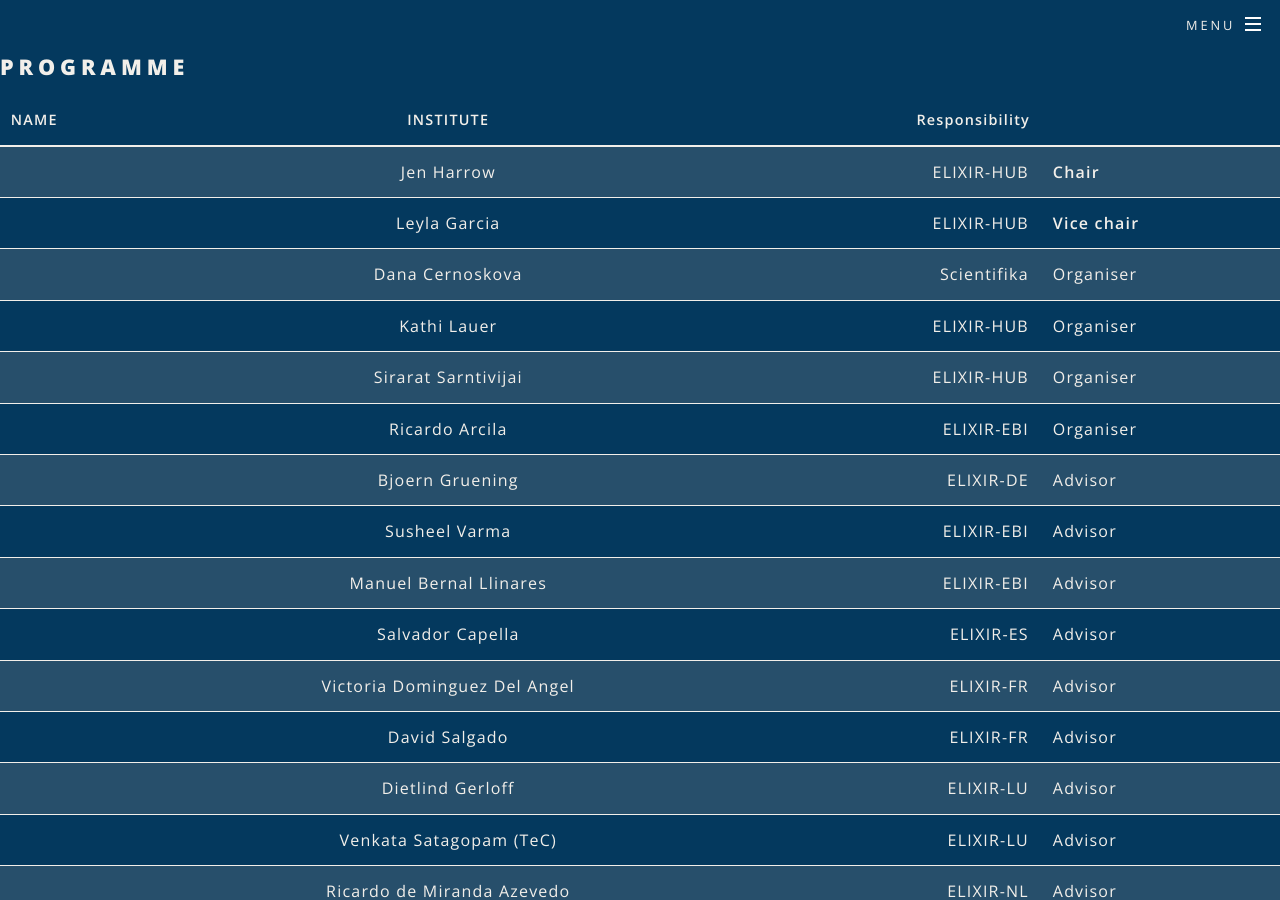
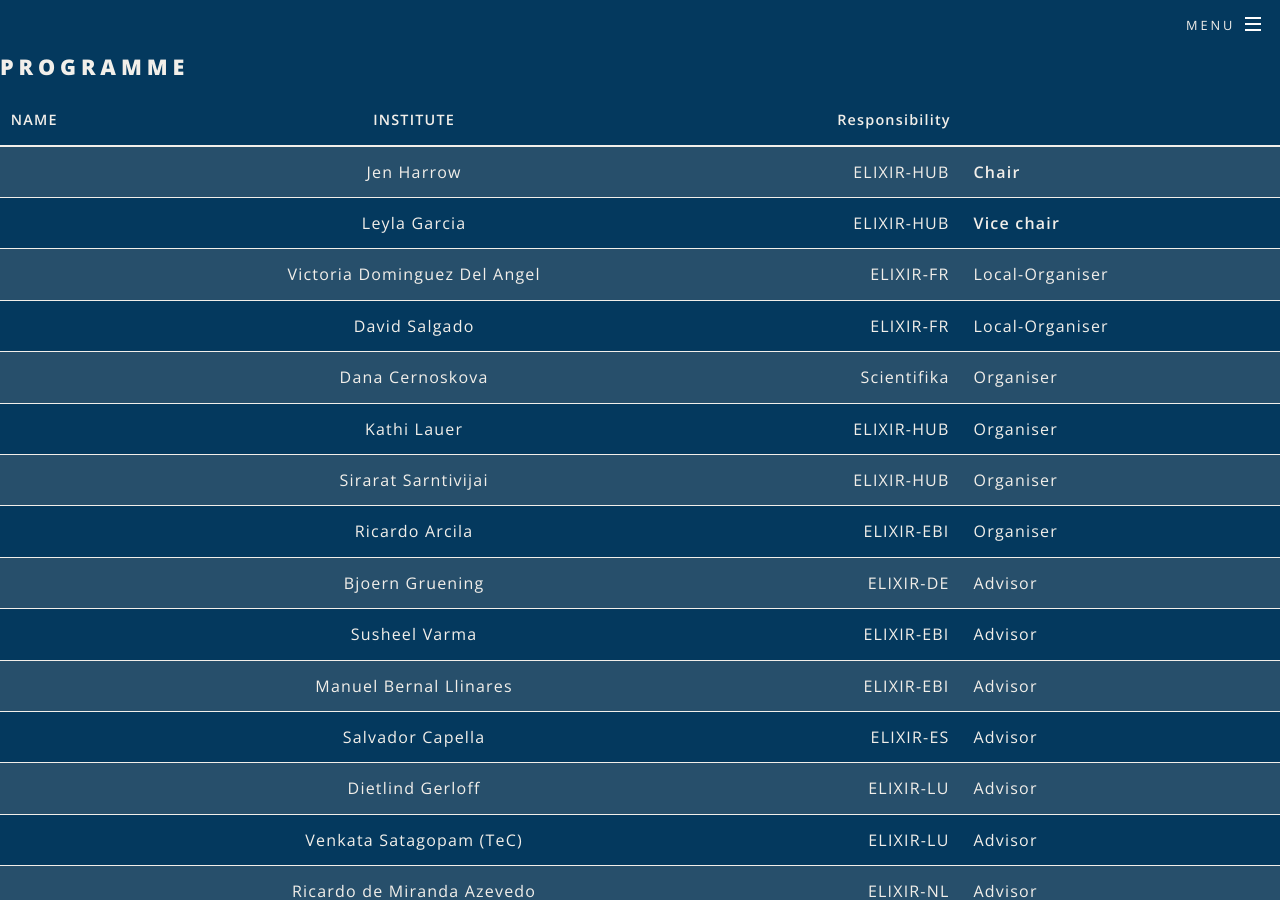
Before and after one commit to elixir-europe/biohackathon-europe-2019, a Jekyll site: the page built from _committee/updated committee-1.md, in a window 1280 px wide and 900 px high. Built offline with Jekyll 4.4.1, drawn with Linux system fonts in a browser that asks for light colours; nearby versions of some CDN libraries.

Commit message:
Update committee-1.md
remove "advisor" update "local-organiser" Victoria Dominguez and David Salgado

```diff
--- a/_committee/updated committee-1.md
+++ b/_committee/updated committee-1.md
@@ -9,6 +9,8 @@
 :-----|:-----:|-----:
 | Jen Harrow                 | ELIXIR-HUB  | **Chair**  |
 | Leyla Garcia               | ELIXIR-HUB  | **Vice chair** |
+| Victoria Dominguez Del Angel         | ELIXIR-FR   | Local-Organiser  |
+| David Salgado              | ELIXIR-FR   | Local-Organiser  |
 | Dana Cernoskova            | Scientifika | Organiser  |
 | Kathi Lauer                | ELIXIR-HUB  | Organiser  |
 | Sirarat Sarntivijai        | ELIXIR-HUB  | Organiser  |
@@ -17,8 +19,6 @@
 | Susheel Varma              | ELIXIR-EBI  | Advisor    |
 | Manuel Bernal Llinares     | ELIXIR-EBI  | Advisor    |
 | Salvador Capella           | ELIXIR-ES   | Advisor    |
-| Victoria Dominguez Del Angel         | ELIXIR-FR   | Advisor    |
-| David Salgado              | ELIXIR-FR   | Advisor    |
 | Dietlind Gerloff           | ELIXIR-LU   | Advisor    |
 | Venkata Satagopam (TeC)    | ELIXIR-LU   | Advisor    |
 | Ricardo de Miranda Azevedo | ELIXIR-NL   | Advisor    |
```
